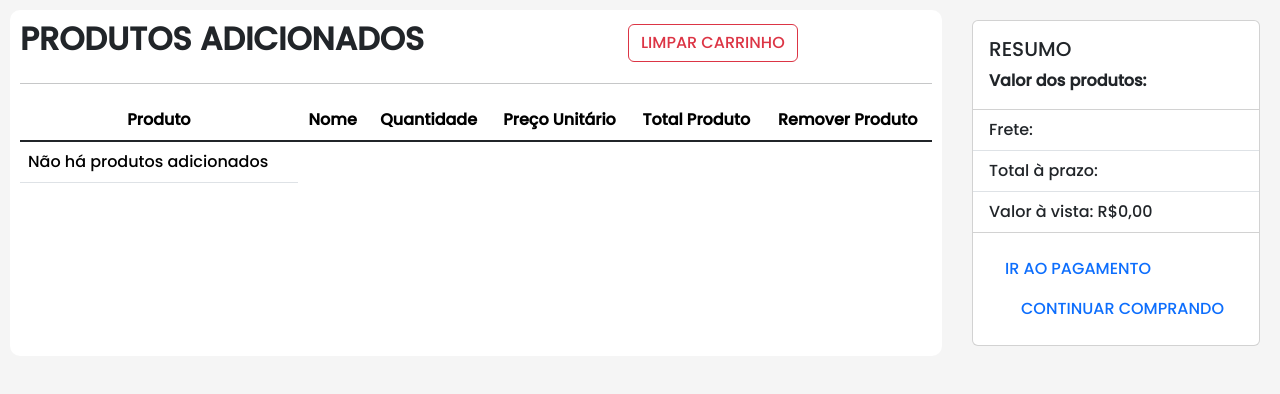
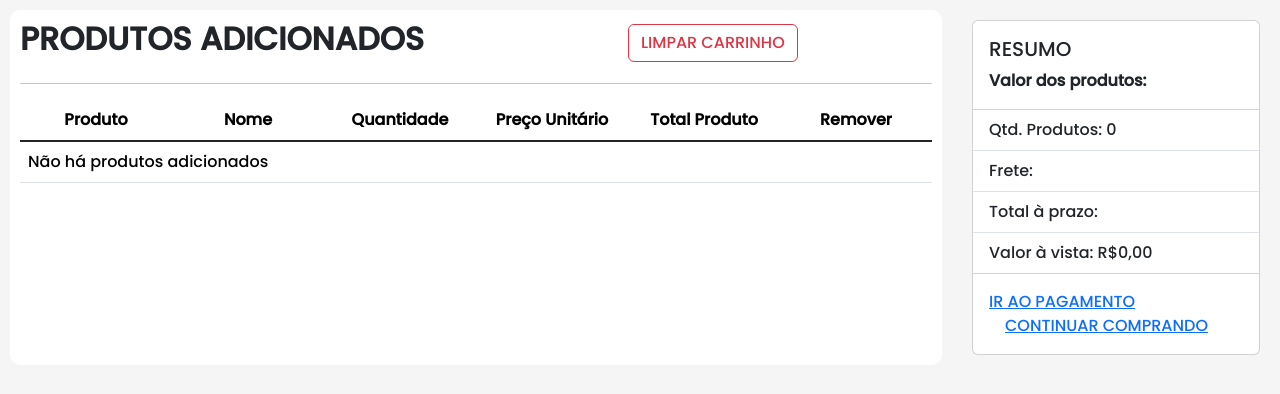
Before and after one commit to st4rLinkz/TCC, a PHP site: page /carrinho.php in a window 1280 px wide. Shown: the part 75-469 px from the top of the page. Run offline with PHP 8.4, Linux system fonts and the light colour scheme.

Commit message:
Alteração do TCC (10/06/2023)

```diff
--- a/cadastro.php
+++ b/cadastro.php
@@ -1,12 +1,9 @@
 <!DOCTYPE html>
 <html lang="pt-br">
-  <?php
-  include_once('conexao.php');
+<?php
+include_once('conexao.php');
+?>
 
-
-
-
-?>
 <head>
     <meta charset="UTF-8">
     <meta name="viewport" content="width=device-width, initial-scale=1.0">
@@ -19,28 +16,29 @@
     <!-- Main css -->
     <link rel="stylesheet" href="css/style.css">
 </head>
+
 <body>
 
     <div class="main">
 
-        <div class="container" >
+        <div class="container">
             <div class="booking-content">
                 <div class="booking-image">
                     <img class="booking-img" src="images/brutaltype.png" alt="Booking Image">
                 </div>
                 <div class="booking-form">
-                    <form  id="" action="cadcontrole.php" method="POST">
+                    <form id="" action="cadcontrole.php" method="POST">
                         <h2>Cadastrar </h2>
 
 
 
                         <div class="form-group form-input">
-                            <input type="text" name="email" id="email" value="" required/>
+                            <input type="text" name="email" id="email" value="" required />
                             <label for="email" class="form-label">email</label>
                         </div>
 
                         <div class="form-group form-input">
-                            <input type="text" name="nome" id="nome" value="" required/>
+                            <input type="text" name="nome" id="nome" value="" required />
                             <label for="nome" class="form-label">Nome</label>
                         </div>
 
@@ -61,12 +59,11 @@
 
 
                         <div class="form-group form-input">
-                            <input type="date" name="datans" id="datans"  value=""
-                            required />
+                            <input type="date" name="datans" id="datans" value="" required />
                             <label for="datans" class="form-label"> Data de nascimento</label>
                         </div>
                         <div class="form-group form-input">
-                            <input type="password" name="senha" id="senha" value="" required/>
+                            <input type="password" name="senha" id="senha" value="" required />
                             <label for="senha" class="form-label">senha</label>
 
 
@@ -96,4 +93,5 @@
 
 
 </body>
+
 </html>
--- a/carrinho.php
+++ b/carrinho.php
@@ -7,31 +7,37 @@ if (!isset($_SESSION['carrinho'])) {
 ?>
 
 <?php
-//Verifica sessão existente ou cria uma nova sessão
+//Verifica sessão existente e ações a serem realizadas
 
 if (isset($_GET['action'])) {
     $acao = $_GET['action'];
 
     if ($acao == "add") {
+
+        if (isset($_GET['produto'])) {
+
             $id_prod = (int) $_GET['produto'];
 
             if (isset($_SESSION['carrinho'][$id_prod])) {
-            echo '<script>alert("PRODUTO JÁ ESTAVA ADICIONADO");</script>';
                 $_SESSION['carrinho'][$id_prod]++;
             } else {
-            echo '<script>alert("SEU PRODUTO FOI ADICIONADO AO CARRINHO!");</script>';
                 $_SESSION['carrinho'][$id_prod] = 1;
+            }
         }
     }
 
     if ($acao == "delete") {
+        if (isset($_GET['produto'])) {
             $id_prod = (int) $_GET['produto'];
             if (isset($_SESSION['carrinho'][$id_prod])) {
                 unset($_SESSION['carrinho'][$id_prod]);
             }
+
+        }
     }
 
     if ($acao == "update") {
+        if (isset($_POST['produto']))
             if (is_array($_POST['produto'])) {
                 foreach ($_POST['produto'] as $id_produto => $value) {
                     if (!empty($value) || $value <> 0) {
@@ -185,19 +196,17 @@ if (isset($_GET['action'])) {
         /* conteúdo será apresentado verticalmente */
     }
 
-    /* estilização das "flechas" de soma e subtração de quantidade */
-    a {
+    /*  a {
         text-decoration: none;
-        display: inline-block;
         padding: 8px 16px;
     }
 
     a:hover {
         background-color: #ddd;
         color: black;
-    }
+    } */
 
-    .previous {
+    /* .previous {
         background-color: grey;
         color: white;
     }
@@ -270,21 +279,21 @@ if (isset($_GET['action'])) {
                 <table class="table">
                     <thead>
                         <tr>
-                            <th class="text-center">Produto</th>
-                            <th class="text-center">Nome</th>
-                            <th class="text-center">Quantidade</th>
-                            <th class="text-center">Preço Unitário</th>
-                            <th class="text-center">Total Produto</th>
-                            <th class="text-center">Remover Produto</th>
+                            <th class="text-center col-md-2">Produto</th>
+                            <th class="text-center col-md-2">Nome</th>
+                            <th class="text-center col-md-2">Quantidade</th>
+                            <th class="text-center col-md-2">Preço Unitário</th>
+                            <th class="text-center col-md-2">Total Produto</th>
+                            <th class="text-center col-md-2">Remover</th>
                         </tr>
                     </thead>
 
 
-                    <form action="?action=update" method="post">
+                    <form id="formProduto" action="?action=update" method="POST">
                         <tbody>
                             <?php
                             if (count($_SESSION['carrinho']) == 0) {
-                                echo "<tr><td>Não há produtos adicionados</td></tr>";
+                                echo "<tr><td colspan='6'>Não há produtos adicionados</td></tr>";
                             } else {
                                 foreach ($_SESSION['carrinho'] as $key => $value) {
                                     $select_produtos = "SELECT * FROM tb_produto WHERE ID_PROD = '$key'";
@@ -300,18 +309,26 @@ if (isset($_GET['action'])) {
                                     }
 
                                     echo '<tr>
-                                                <td class="text-center">imagem vai aqui</td>
-                                                <td class="text-center">' . $nome_prod . '</td>
-                                                <td class="text-center tabela-produtos">
+                                                <td class="text-center align-middle"><img src="./images/produto.jpg"></img></td>
+                                                <td class="text-center align-middle">' . $nome_prod . '</td>
+                                                <td class="text-center tabela-produtos align-middle">
                                                     <div class="input-group">
-                                                    <button class="input-group-text decrementa_item" >-</button>
+                                                    <button type="button" class="input-group-text decrementa_item decrement_btn" >-</button>
                                                     <input type="text" class="form-control text-center" id="qtd_select_prod" name="produto[' . $key . ']" value=' . $value . ' />
-                                                    <button class="input-group-text incrementa_item" >+</button>
+                                                    <button type="button" class="input-group-text incrementa_item increment_btn">+</button>
                                                     </div>
                                                 </td>
-                                                <td class="text-center">R$' . number_format($preco_prod, 2, ',', '.') . '</td>
-                                                <td class="text-center">R$' . number_format($total_prod, 2, ',', '.') . '</td>
-                                                <td class="text-center"><a href="?action=delete&produto=' . $key . '"><i id="remove_produto" class="material-icons">delete</i></a></td>
+                                                <td class="text-center align-middle">
+                                                    <span class="input-group-addon">R$</span>' . number_format($preco_prod, 2, ',', '.') . '
+                                                </td>
+                                                <td class="text-center align-middle">
+                                                    <span class="input-group-addon">R$</span>' . number_format($total_prod, 2, ',', '.') . '
+                                                </td>
+                                                <td class="text-center align-middle">
+                                                    <a href="?action=delete&produto=' . $key . '">
+                                                        <i id="remove_produto" class="material-icons">delete</i>
+                                                    </a>
+                                                </td>
                                             </tr>';
                                 }
                             }
@@ -332,6 +349,9 @@ if (isset($_GET['action'])) {
                         <p class="card-text">Valor dos produtos:</p>
                     </div>
                     <ul class="list-group list-group-flush">
+                        <li class="list-group-item">Qtd. Produtos:
+                            <?php echo count($_SESSION['carrinho']) ?>
+                        </li>
                         <li class="list-group-item">Frete:</li>
                         <li class="list-group-item">Total à prazo:</li>
                         <li class="list-group-item">Valor à vista:
@@ -372,7 +389,10 @@ if (isset($_GET['action'])) {
     })
 
     $('.incrementa_item').click(function (e) {
+        e.preventDefault();
+
         var qtd_produto = $(this).closest('.tabela-produtos').find('#qtd_select_prod').val();
+        var id_produto = $(this).closest('.tabela-produtos').find('#qtd_select_prod').attr('name');
 
         qtd_produto = parseInt(qtd_produto);
         if (isNaN(qtd_produto)) {
@@ -384,10 +404,19 @@ if (isset($_GET['action'])) {
 
         $(this).closest('.tabela-produtos').find('#qtd_select_prod').val(qtd_produto);
 
+        $.post('carrinho.php', {
+            produto: id_produto, value: qtd_produto
+        }, function () {
+            $("#formProduto").submit();
+        });
+
     });
 
     $('.decrementa_item').click(function (e) {
+        e.preventDefault();
+
         var qtd_produto = $(this).closest('.tabela-produtos').find('#qtd_select_prod').val();
+        var id_produto = $(this).closest('.tabela-produtos').find('#qtd_select_prod').attr('name');
 
         qtd_produto = parseInt(qtd_produto);
         if (isNaN(qtd_produto)) {
@@ -399,7 +428,15 @@ if (isset($_GET['action'])) {
 
         $(this).closest('.tabela-produtos').find('#qtd_select_prod').val(qtd_produto);
 
+        $.post('carrinho.php', {
+            produto: id_produto, value: qtd_produto
+        }, function () {
+            $("#formProduto").submit();
         });
+
+    });
+
+
 
 </script>
 
```
Also changed, not shown: other parts of carrinho.php (+24 -22 lines), index.php (+40 -24 lines). Lines whose indentation alone changed are shown as unchanged.
